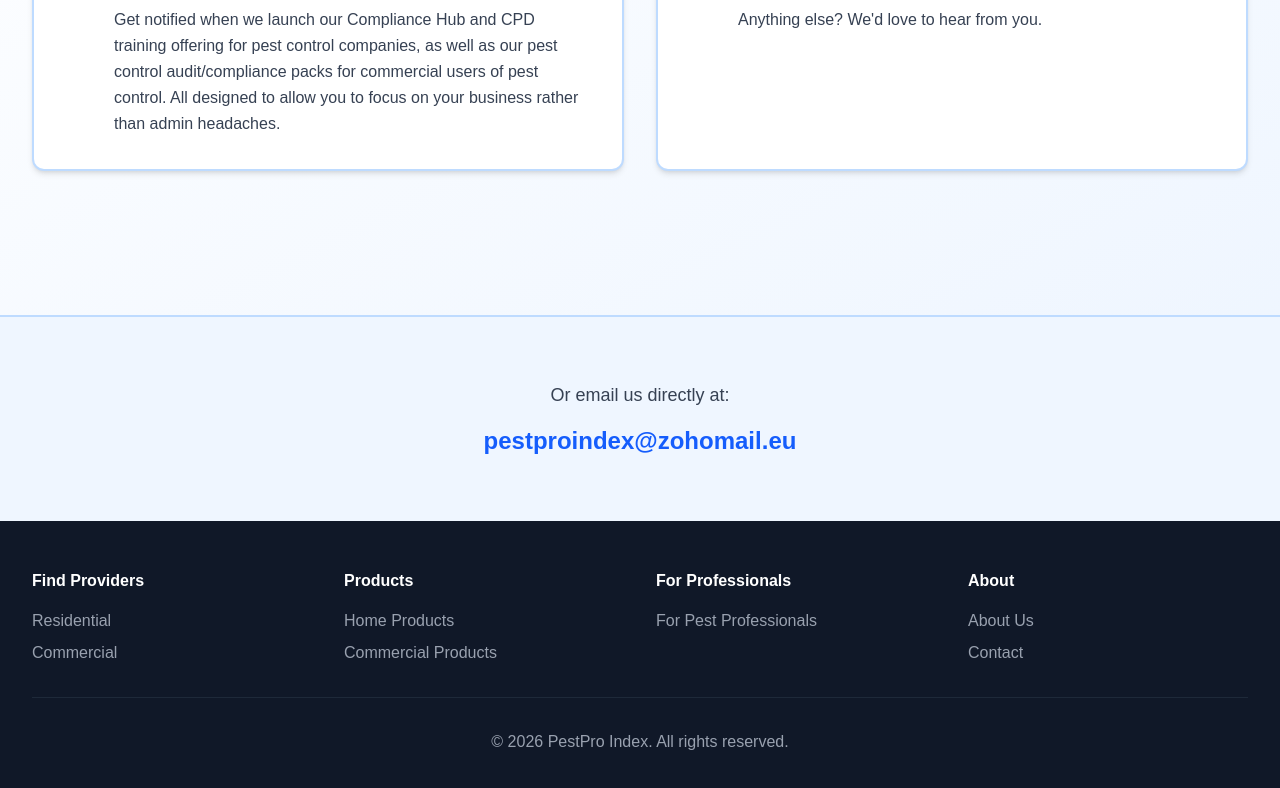
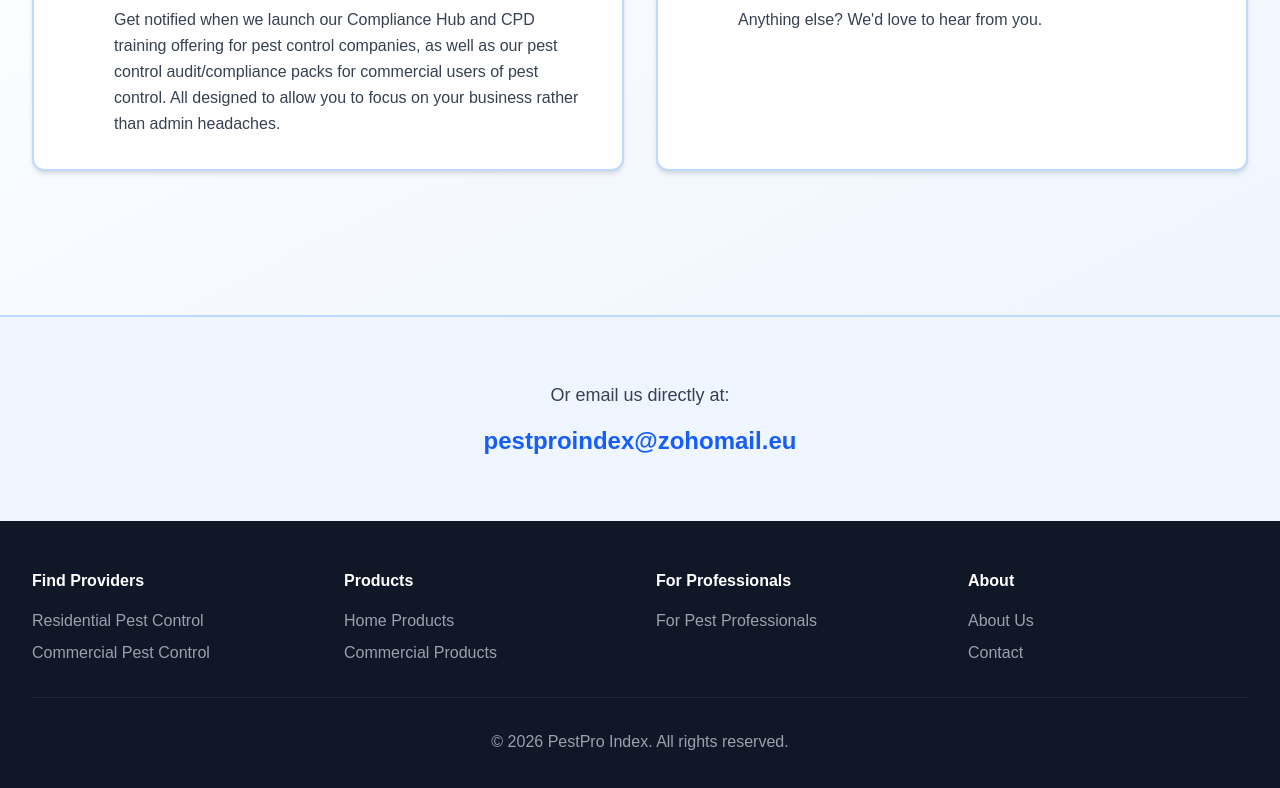
Before and after one commit to aarongeorghiades-hub/pestpro-index-v2-live, a Next.js app: page /contact in a window 1280 px wide. Shown: the part 783-1571 px from the top of the page. Built offline with nearby package versions, Linux system fonts and the light colour scheme.

Commit message:
Fix: Contact page footer - update 'Find Providers' labels to full names

```diff
--- a/app/contact/page.tsx
+++ b/app/contact/page.tsx
@@ -136,8 +136,8 @@ export default function ContactPage() {
             <div>
               <h4 className="font-bold mb-4">Find Providers</h4>
               <ul className="space-y-2 text-gray-400">
-                <li><Link href="/residential" className="hover:text-white transition">Residential</Link></li>
-                <li><Link href="/commercial" className="hover:text-white transition">Commercial</Link></li>
+                <li><Link href="/residential" className="hover:text-white transition">Residential Pest Control</Link></li>
+                <li><Link href="/commercial" className="hover:text-white transition">Commercial Pest Control</Link></li>
               </ul>
             </div>
             <div>
```
